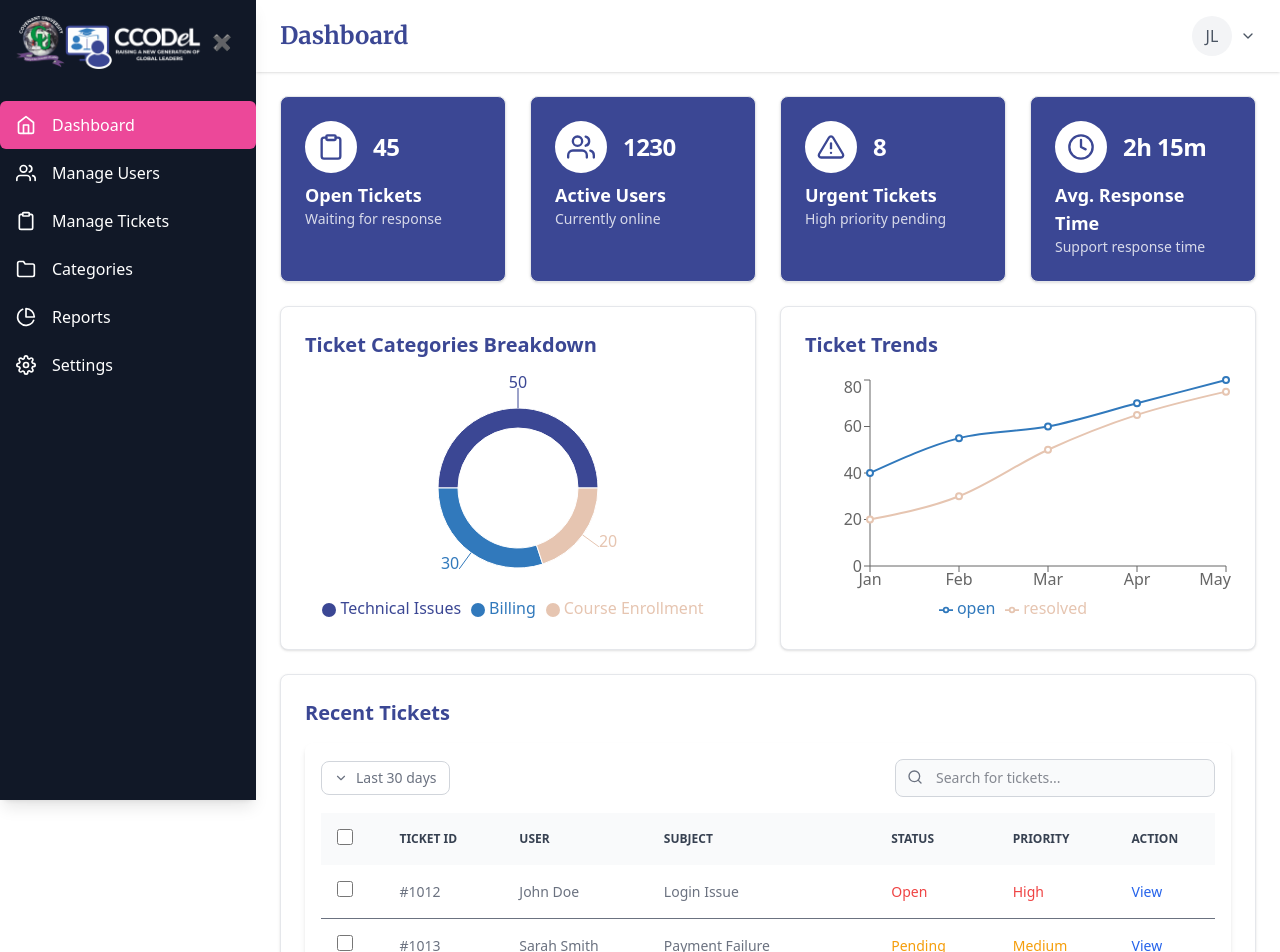
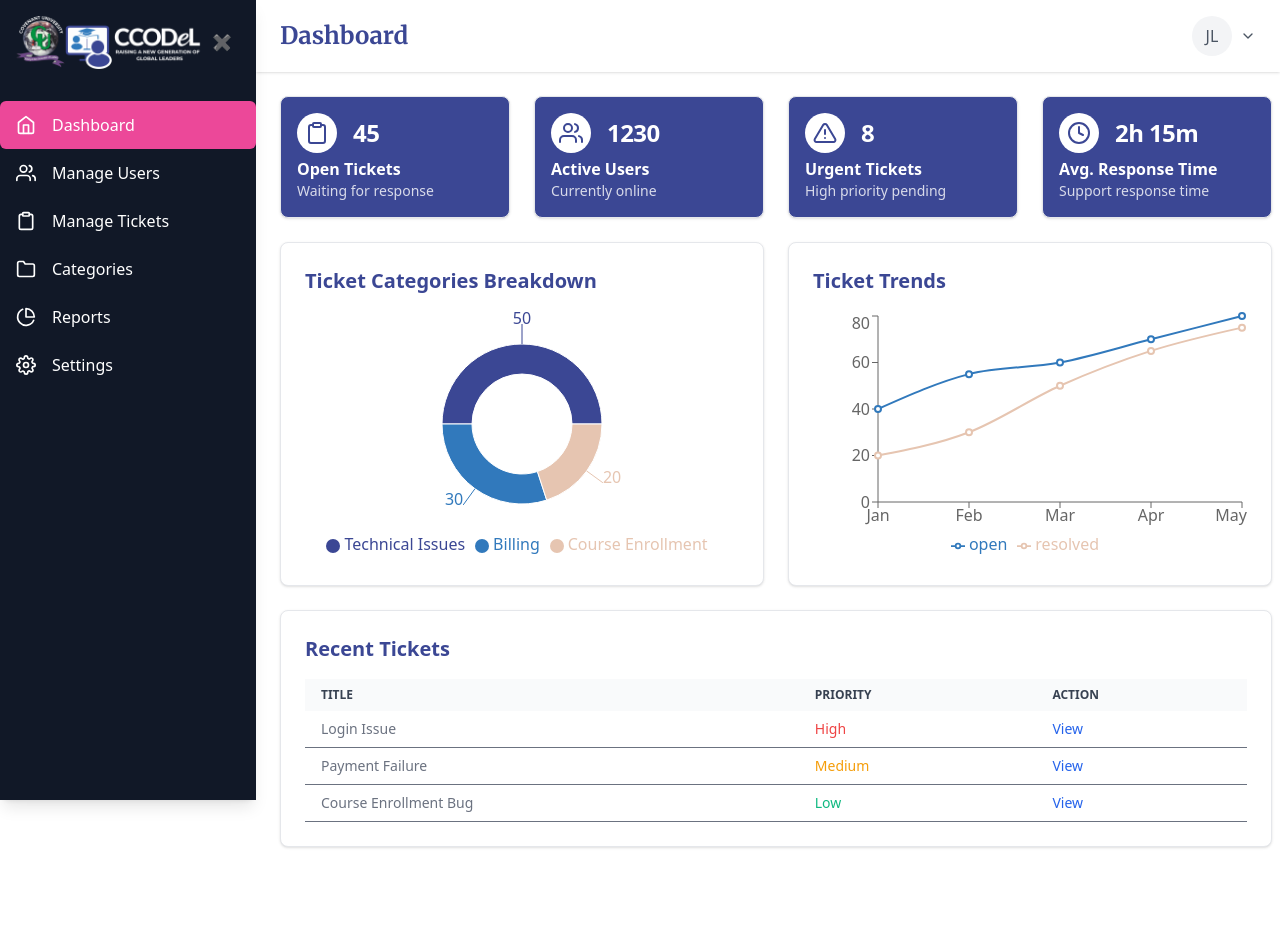
Before and after one commit to Bluel0la/ccodel_tickets, a React (Vite) app in the folder frontend/: page /test/admin/dashboard in a window 1280 px wide. Shown: the top 952 px of the page. After the commit the page ends 895 px from the top, so only its background shows below. Built offline with nearby package versions, Linux system fonts and the light colour scheme.

Commit message:
Admin Dashboard made a bit responsive

```diff
--- a/frontend/src/components/__test__/TicketTable.jsx
+++ b/frontend/src/components/__test__/TicketTable.jsx
@@ -1,102 +1,26 @@
-import { useState } from "react";
-import { FiSearch, FiChevronDown } from "react-icons/fi";
-
 const TicketTable = ({ tickets }) => {
-  const [searchQuery, setSearchQuery] = useState("");
-  const [sortBy, setSortBy] = useState(null);
-  const [dateFilter, setDateFilter] = useState("Last 30 days");
-
-  // Date Filter Options
-  const dateFilters = ["Last day", "Last 7 days", "Last 30 days", "Last month", "Last year"];
-
-  // Handle Sorting
-  const handleSort = (field) => {
-    setSortBy(field);
-  };
-
-  // Apply Search & Sorting
-  const filteredTickets = tickets
-    .filter((ticket) => ticket.subject.toLowerCase().includes(searchQuery.toLowerCase()))
-    .sort((a, b) => (sortBy ? (a[sortBy] > b[sortBy] ? 1 : -1) : 0));
-
     return (
-    <div className="relative overflow-x-auto shadow-md sm:rounded-lg p-4 bg-white">
-      {/* Search & Filter Controls */}
-      <div className="flex flex-col sm:flex-row flex-wrap space-y-4 sm:space-y-0 items-center justify-between pb-4">
-        {/* Date Filter Dropdown */}
-        <div className="relative">
-          <button
-            className="inline-flex items-center text-gray-500 bg-white border border-gray-300 focus:outline-none hover:bg-gray-100 font-medium rounded-lg text-sm px-3 py-1.5"
-            type="button"
-          >
-            <FiChevronDown className="mr-2" />
-            {dateFilter}
-          </button>
-          <div className="absolute hidden w-48 bg-white divide-y divide-gray-100 rounded-lg shadow-md">
-            <ul className="p-3 space-y-1 text-sm text-gray-700">
-              {dateFilters.map((filter) => (
-                <li key={filter} onClick={() => setDateFilter(filter)} className="cursor-pointer p-2 hover:bg-gray-100">
-                  {filter}
-                </li>
-              ))}
-            </ul>
-          </div>
-        </div>
-
-        {/* Search Bar */}
-        <div className="relative">
-          <FiSearch className="absolute left-3 top-2.5 text-gray-500" />
-          <input
-            type="text"
-            placeholder="Search for tickets..."
-            className="block p-2 pl-10 text-sm text-gray-900 border border-gray-300 rounded-lg w-80 bg-gray-50 focus:ring-blue-500 focus:border-blue-500"
-            value={searchQuery}
-            onChange={(e) => setSearchQuery(e.target.value)}
-          />
-        </div>
-      </div>
-
-      {/* Table */}
+      <div className="overflow-x-auto">
         <table className="w-full text-sm text-left text-gray-500">
           <thead className="text-xs text-gray-700 uppercase bg-gray-50">
             <tr>
-            <th className="p-4">
-              <input type="checkbox" className="w-4 h-4 text-blue-600 border-gray-300 rounded" />
-            </th>
-            <th className="px-6 py-3 cursor-pointer" onClick={() => handleSort("id")}>Ticket ID</th>
-            <th className="px-6 py-3 cursor-pointer" onClick={() => handleSort("user")}>User</th>
-            <th className="px-6 py-3 cursor-pointer" onClick={() => handleSort("subject")}>Subject</th>
-            <th className="px-6 py-3 cursor-pointer" onClick={() => handleSort("status")}>Status</th>
-            <th className="px-6 py-3 cursor-pointer" onClick={() => handleSort("priority")}>Priority</th>
-            <th className="px-6 py-3">Action</th>
+              <th className="px-4 py-2">Title</th>
+              <th className="px-4 py-2">Priority</th>
+              <th className="px-4 py-2">Action</th>
             </tr>
           </thead>
           <tbody>
-          {filteredTickets.length > 0 ? (
-            filteredTickets.map((ticket) => (
-              <tr key={ticket.id} className="bg-white border-b hover:bg-gray-50">
-                <td className="p-4">
-                  <input type="checkbox" className="w-4 h-4 text-blue-600 border-gray-300 rounded" />
-                </td>
-                <td className="px-6 py-4">{ticket.id}</td>
-                <td className="px-6 py-4">{ticket.user}</td>
-                <td className="px-6 py-4">{ticket.subject}</td>
-                <td className={`px-6 py-4 ${ticket.status === "Open" ? "text-red-500" : ticket.status === "Pending" ? "text-yellow-500" : "text-green-500"}`}>
-                  {ticket.status}
-                </td>
-                <td className={`px-6 py-4 ${ticket.priority === "High" ? "text-red-500" : ticket.priority === "Medium" ? "text-yellow-500" : "text-green-500"}`}>
+            {tickets.map((ticket) => (
+              <tr key={ticket.id} className="border-b hover:bg-gray-50">
+                <td className="px-4 py-2">{ticket.subject}</td>
+                <td className={`px-4 py-2 ${ticket.priority === "High" ? "text-red-500" : ticket.priority === "Medium" ? "text-yellow-500" : "text-green-500"}`}>
                   {ticket.priority}
                 </td>
-                <td className="px-6 py-4">
+                <td className="px-4 py-2">
                   <button className="text-blue-600 hover:underline">View</button>
                 </td>
               </tr>
-            ))
-          ) : (
-            <tr>
-              <td colSpan="7" className="text-center py-4">No tickets found</td>
-            </tr>
-          )}
+            ))}
           </tbody>
         </table>
       </div>
--- a/frontend/src/pages/__test__/admin/AdminDashboard.jsx
+++ b/frontend/src/pages/__test__/admin/AdminDashboard.jsx
@@ -1,31 +1,28 @@
 import { useState } from "react";
 import { PieChart, Pie, Cell, LineChart, Line, XAxis, YAxis, Tooltip, ResponsiveContainer, Legend } from "recharts";
-import { FiClipboard, FiUsers, FiAlertTriangle, FiClock, FiCheckCircle, FiBell } from "react-icons/fi";
+import { FiClipboard, FiUsers, FiAlertTriangle, FiClock } from "react-icons/fi";
 import TicketTable from "../../../components/__test__/TicketTable";
 
 const AdminDashboard = ({ isNavbarOpen }) => {
-  const [ticketFilter, setTicketFilter] = useState("All");
-  const [searchQuery, setSearchQuery] = useState("");
   const tickets = [
     { id: "#1012", user: "John Doe", subject: "Login Issue", status: "Open", priority: "High", date: "March 12" },
     { id: "#1013", user: "Sarah Smith", subject: "Payment Failure", status: "Pending", priority: "Medium", date: "March 11" },
     { id: "#1014", user: "Mark Lee", subject: "Course Enrollment Bug", status: "Resolved", priority: "Low", date: "March 10" },
   ];
+
   const stats = [
-    { title: "Open Tickets", value: 45, description: "Waiting for response", icon: <FiClipboard size={28} /> },
-    { title: "Active Users", value: 1_230, description: "Currently online", icon: <FiUsers size={28} /> },
-    { title: "Urgent Tickets", value: 8, description: "High priority pending", icon: <FiAlertTriangle size={28} /> },
-    { title: "Avg. Response Time", value: "2h 15m", description: "Support response time", icon: <FiClock size={28} /> },
+    { title: "Open Tickets", value: 45, description: "Waiting for response", icon: <FiClipboard size={24} /> },
+    { title: "Active Users", value: 1_230, description: "Currently online", icon: <FiUsers size={24} /> },
+    { title: "Urgent Tickets", value: 8, description: "High priority pending", icon: <FiAlertTriangle size={24} /> },
+    { title: "Avg. Response Time", value: "2h 15m", description: "Support response time", icon: <FiClock size={24} /> },
   ];
 
-  // Ticket Categories Data for Pie Chart
   const ticketCategories = [
     { name: "Technical Issues", value: 50, color: "#3b4794" },
     { name: "Billing", value: 30, color: "#3179bc" },
     { name: "Course Enrollment", value: 20, color: "#e6c5b1" },
   ];
 
-  // Ticket Trends Data for Line Chart
   const ticketTrends = [
     { month: "Jan", open: 40, resolved: 20 },
     { month: "Feb", open: 55, resolved: 30 },
@@ -36,34 +33,32 @@ const AdminDashboard = ({ isNavbarOpen }) => {
 
   return (
     <div
-      className={`px-6 pb-6 transition-all duration-300 w-full ${
-        isNavbarOpen ? "lg:ml-64 md:ml-16 sm:ml-16" : "ml"
+      className={`px-4 pb-6 transition-all duration-300 w-full ${
+        isNavbarOpen ? "lg:ml-64 md:ml-16 sm:ml-16" : "ml-2"
       }`}
     >
 
-
       {/* Stats Cards */}
-      <div className="grid grid-cols-1 md:grid-cols-2 lg:grid-cols-4 gap-6 my-6 ">
+      <div className="grid grid-cols-1 sm:grid-cols-2 lg:grid-cols-4 gap-4 sm:gap-6 my-6">
         {stats.map((stat, index) => (
-          <div key={index} className="p-6 bg-[#3b4794] text-white border border-gray-200 rounded-lg shadow-sm">
+          <div key={index} className="p-4 bg-[#3b4794] text-white border border-gray-200 rounded-lg shadow-sm">
             <div className="flex items-center space-x-4">
-              <div className="p-3 bg-white text-[#3b4794] rounded-full">{stat.icon}</div>
-              <h5 className="text-2xl font-bold tracking-tight">{stat.value}</h5>
+              <div className="p-2 bg-white text-[#3b4794] rounded-full">{stat.icon}</div>
+              <h5 className="text-lg sm:text-2xl font-bold tracking-tight">{stat.value}</h5>
             </div>
-            <p className="mt-2 text-lg font-semibold">{stat.title}</p>
+            <p className="mt-1 text-base font-semibold">{stat.title}</p>
             <p className="text-sm text-white/80">{stat.description}</p>
           </div>
         ))}
       </div>
 
-      {/* Ticket Categories & Ticket Trends (Side by Side) */}
-      <div className="grid grid-cols-1 lg:grid-cols-2 gap-6 mb-6">
-        {/* Ticket Category Breakdown (Pie Chart) */}
-        <div className="bg-white p-6 border border-gray-200 rounded-lg shadow-sm">
-          <h2 className="text-xl font-semibold text-[#3b4794] mb-4">Ticket Categories Breakdown</h2>
+      {/* Ticket Categories & Ticket Trends (Responsive Grid) */}
+      <div className="grid grid-cols-1 lg:grid-cols-2 gap-4 sm:gap-6 mb-6">
+        <div className="bg-white p-4 sm:p-6 border border-gray-200 rounded-lg shadow-sm">
+          <h2 className="text-lg sm:text-xl font-semibold text-[#3b4794] mb-4">Ticket Categories Breakdown</h2>
           <ResponsiveContainer width="100%" height={250}>
             <PieChart>
-              <Pie data={ticketCategories} cx="50%" cy="50%" innerRadius={60} outerRadius={80} dataKey="value" label>
+              <Pie data={ticketCategories} cx="50%" cy="50%" innerRadius={50} outerRadius={80} dataKey="value" label>
                 {ticketCategories.map((entry, index) => (
                   <Cell key={`cell-${index}`} fill={entry.color} />
                 ))}
@@ -73,9 +68,8 @@ const AdminDashboard = ({ isNavbarOpen }) => {
           </ResponsiveContainer>
         </div>
 
-        {/* Ticket Trends Chart (Line Chart) */}
-        <div className="bg-white p-6 border border-gray-200 rounded-lg shadow-sm">
-          <h2 className="text-xl font-semibold text-[#3b4794] mb-4">Ticket Trends</h2>
+        <div className="bg-white p-4 sm:p-6 border border-gray-200 rounded-lg shadow-sm">
+          <h2 className="text-lg sm:text-xl font-semibold text-[#3b4794] mb-4">Ticket Trends</h2>
           <ResponsiveContainer width="100%" height={250}>
             <LineChart data={ticketTrends}>
               <XAxis dataKey="month" />
@@ -87,12 +81,13 @@ const AdminDashboard = ({ isNavbarOpen }) => {
             </LineChart>
           </ResponsiveContainer>
         </div>
+      </div>
 
+      {/* Recent Tickets Table (Responsive) */}
+      <div className="bg-white p-4 sm:p-6 border border-gray-200 rounded-lg shadow-sm mb-6">
+        <h2 className="text-lg sm:text-xl font-semibold text-[#3b4794] mb-4">Recent Tickets</h2>
+        <TicketTable tickets={tickets} />
       </div>
-      <div className="bg-white p-6 border border-gray-200 rounded-lg shadow-sm overflow-x-auto mb-6">
-        <h2 className="text-xl font-semibold text-[#3b4794] mb-4">Recent Tickets</h2>
-        <TicketTable tickets={tickets}/>
-        </div>
     </div>
   );
 };
```
Lines whose indentation alone changed are shown as unchanged.
